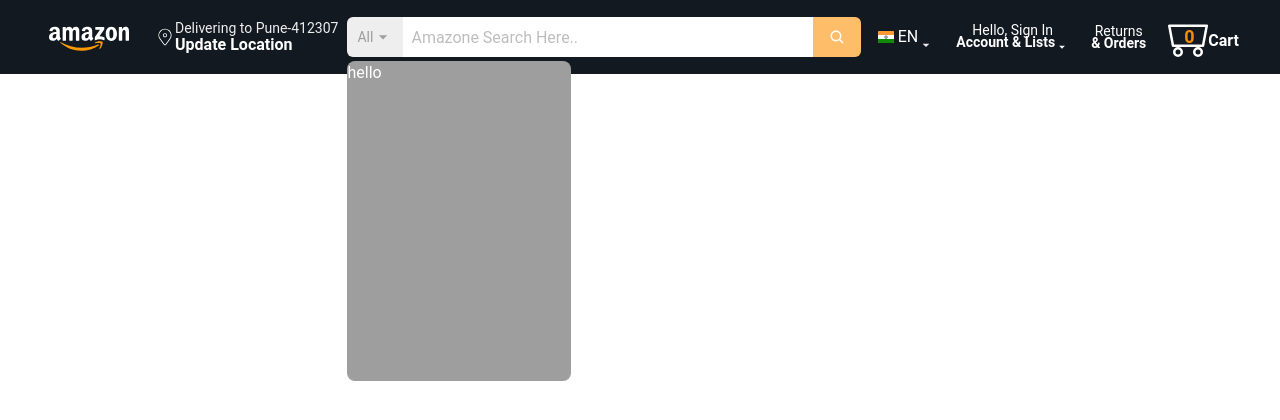
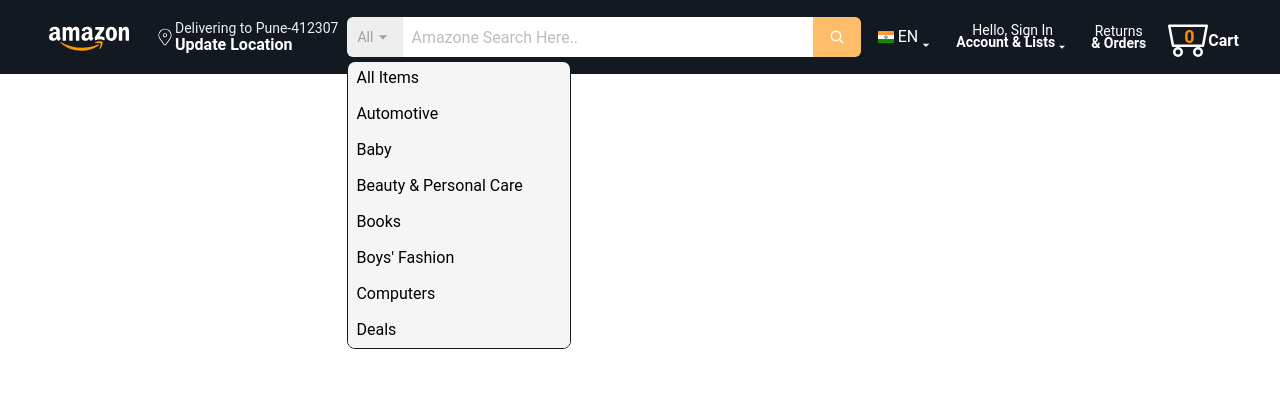
Before and after one commit to Ranka1098/Ecommerce-amzone-clone, a React (Vite) app: page / in a window 1280 px wide. Both pictures are taken after a click on the element "All". Shown: the top 420 px of the page. Built offline with nearby package versions, Linux system fonts and the light colour scheme.

Commit message:
feature/ search Item lists add sucessfully

```diff
--- a/src/components/Navbar.jsx
+++ b/src/components/Navbar.jsx
@@ -5,9 +5,11 @@
 import { IoSearch } from "react-icons/io5";
 import { BsMinecart } from "react-icons/bs";
 import { motion } from "framer-motion";
+import { allItems } from "../utils/data";
 
 const Navbar = () => {
   const [nav, setNav] = useState(false);
+  const [search, setSearch] = useState(false);
 
   // --------------------overlay drawer----------------------
   const ref = useRef();
@@ -15,11 +17,11 @@
     document.body.addEventListener("click", (e) => {
       if (e.target.contains(ref.current)) {
         setNav(false);
+        setSearch(false);
       }
     });
   }, []);
   // --------------------overlay drawer----------------------
-  const [search, setSearch] = useState(false);
 
   return (
     <div className="w-full bg-[#131921] text-white px-8 py-2  flex items-center gap-1">
@@ -106,9 +108,17 @@
           </span>
         </span>
         {search && (
-          <div>
-            <ul className="absolute top-11 left-0 w-56 h-80 border-[#131921] bg-gray-500  rounded-lg">
-              <li>hello</li>
+          <div
+
+          >
+            <ul className="absolute px-1 top-11 left-0 w-56 h-72 border-[1px] border-[#131921] bg-gray-100 text-black  rounded-lg overflow-x-hidden overflow-y-scroll flex flex-col z-50 ">
+              {allItems.map((item) => (
+                <div key={item.id} className="m-1">
+                  <li className="text-md mb-1 cursor-pointer  hover:bg-blue-400">
+                    {item.title}
+                  </li>
+                </div>
+              ))}
             </ul>
           </div>
         )}
--- /dev/null
+++ b/src/utils/data.jsx
@@ -0,0 +1,29 @@
+export const allItems = [
+    { _id: 101, title: "All Items" },
+    { _id: 102, title: "Automotive" },
+    { _id: 103, title: "Baby" },
+    { _id: 104, title: "Beauty & Personal Care" },
+    { _id: 105, title: "Books" },
+    { _id: 106, title: "Boys' Fashion" },
+    { _id: 107, title: "Computers" },
+    { _id: 108, title: "Deals" },
+    { _id: 109, title: "Digital Music" },
+    { _id: 110, title: "Electronics" },
+    { _id: 111, title: "Girls' Fashion" },
+    { _id: 112, title: "Health & Household" },
+    { _id: 113, title: "Home & Kitchen" },
+    { _id: 114, title: "Industrial & Scientific" },
+    { _id: 115, title: "Kindle Store" },
+    { _id: 116, title: "Luggage" },
+    { _id: 117, title: "Men's Fashion" },
+    { _id: 118, title: "Movies & TV" },
+    { _id: 119, title: "Music, CDs & Vinyl" },
+    { _id: 120, title: "Pet Supplies" },
+    { _id: 121, title: "Prime Video" },
+    { _id: 122, title: "Software" },
+    { _id: 123, title: "Sports & Outdoors" },
+    { _id: 124, title: "Tools & Home Improvement" },
+    { _id: 125, title: "Toys & Games" },
+    { _id: 126, title: "Video Games" },
+    { _id: 127, title: "Women's Fashion" },
+  ];
```
